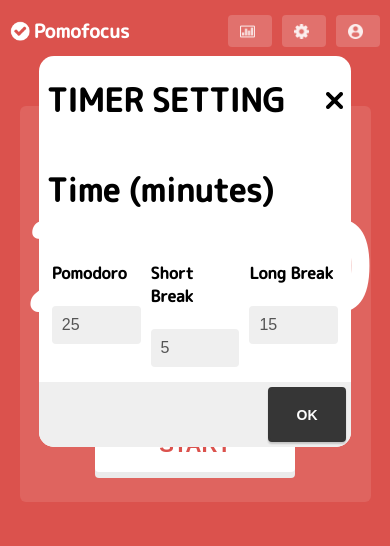
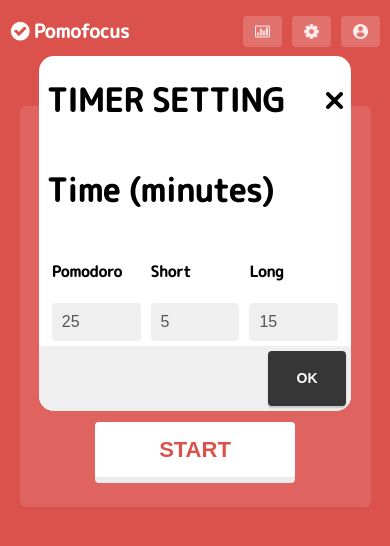
Before and after one commit to elkhayate/pomofocus, a React (Create React App) app: page / in a window 390 px wide. Both pictures are taken after a click on the element 304 px from the left and 31 px from the top of the page. Shown: the top 546 px of the page. Built offline with nearby package versions, Linux system fonts and the light colour scheme.

Commit message:
fixed media queries

```diff
--- a/src/components/Header.js
+++ b/src/components/Header.js
@@ -68,11 +68,11 @@
                     <input value={times.one} type="number" name ="one" onChange={handleChange}/>
                 </div>
                 <div className={styles.item}>
-                    <h4>Short Break</h4>
+                    <h4>Short</h4>
                     <input value={times.three} type="number" name ="three" onChange={handleChange}/>
                 </div>
                 <div className={styles.item}>
-                    <h4>Long Break</h4>
+                    <h4>Long</h4>
                     <input value={times.two} type="number" name ="two" onChange={handleChange} />
                 </div>
                 </div>
--- a/src/components/counter.module.css
+++ b/src/components/counter.module.css
@@ -62,4 +62,14 @@
     .counter {
         width: 90%;
     }
+    .count {
+        font-size: 100px;
+    }
+    .items {
+        align-items: center;
+    }
+    .items div {
+        width: 100%;
+        height: 100%;
+    }
 }
--- a/src/components/header.module.css
+++ b/src/components/header.module.css
@@ -63,4 +63,7 @@
     .itemtext {
         display: none;
     }
+    .item img {
+        margin: auto;
+    }
 }
--- a/src/components/setting.module.css
+++ b/src/components/setting.module.css
@@ -31,6 +31,8 @@
 .items {
     display: flex;
     width: 100%;
+    justify-content: center;
+    align-items: baseline;
 }
 .item {
     width: 20%;
@@ -88,6 +90,8 @@
     .item {
         width: 100%;
         margin: 5px;
-        margin-bottom: 15px;
+    }
+    .item h4 {
+        font-size: 15px;
     }
 }
```
